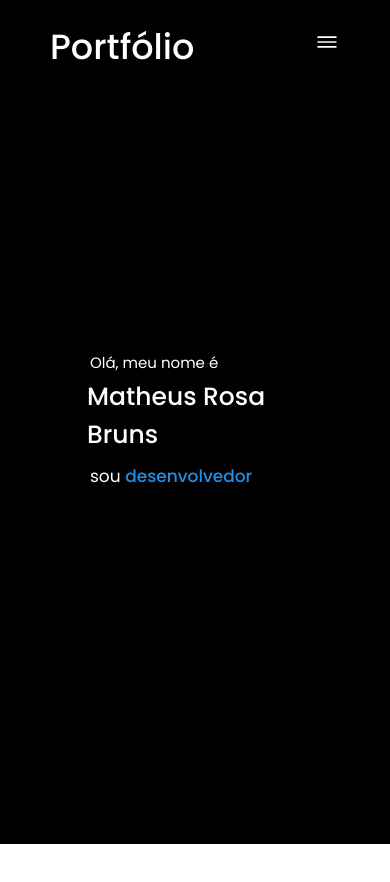
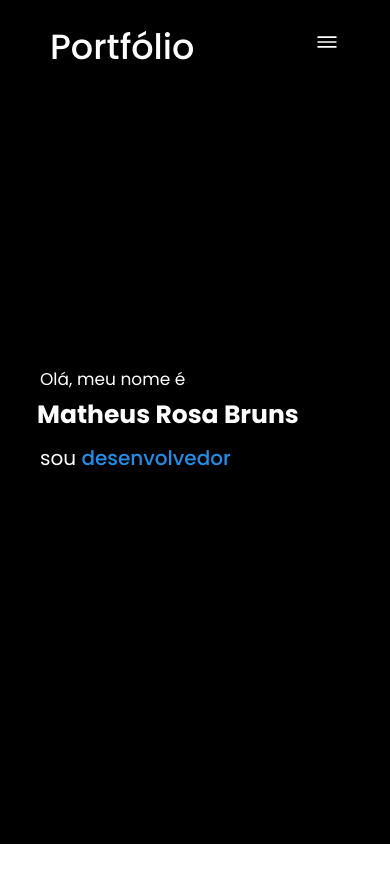
Before and after one commit to matheusbruns/portfolio, a plain HTML site: page index.html in a window 390 px wide. Drawn offline with nearby package versions, Linux system fonts and the light colour scheme.

Commit message:
posicionamento

```diff
--- a/index.html
+++ b/index.html
@@ -5,7 +5,6 @@
     <meta name="viewport" content="width=device-width, initial-scale=1.0">
     <title>Matheus Rosa Bruns</title>
     <link rel="stylesheet" href="style.css">
-    <link rel="stylesheet" href="path/to/font-awesome/css/font-awesome.min.css">
 </head>
 <body>
     <div class="navbar">
--- a/style.css
+++ b/style.css
@@ -194,13 +194,20 @@
     .home .home-content .text-1, .text-2, .text-3{
         padding: 2px 0;
     }
+    .home .max-width{
+        width: 100%;
+        margin: auto 0;
+        padding: 40px;
+    }
     .home .home-content .text-1{
-        font-size: 15px;
+        font-size: 17px;
+
     }
     .home .home-content .text-2{
         font-size: 25px;
+        font-weight: bold;
     }
     .home .home-content .text-3{
-        font-size: 17px;
+        font-size: 20px;
     }
 }
```
